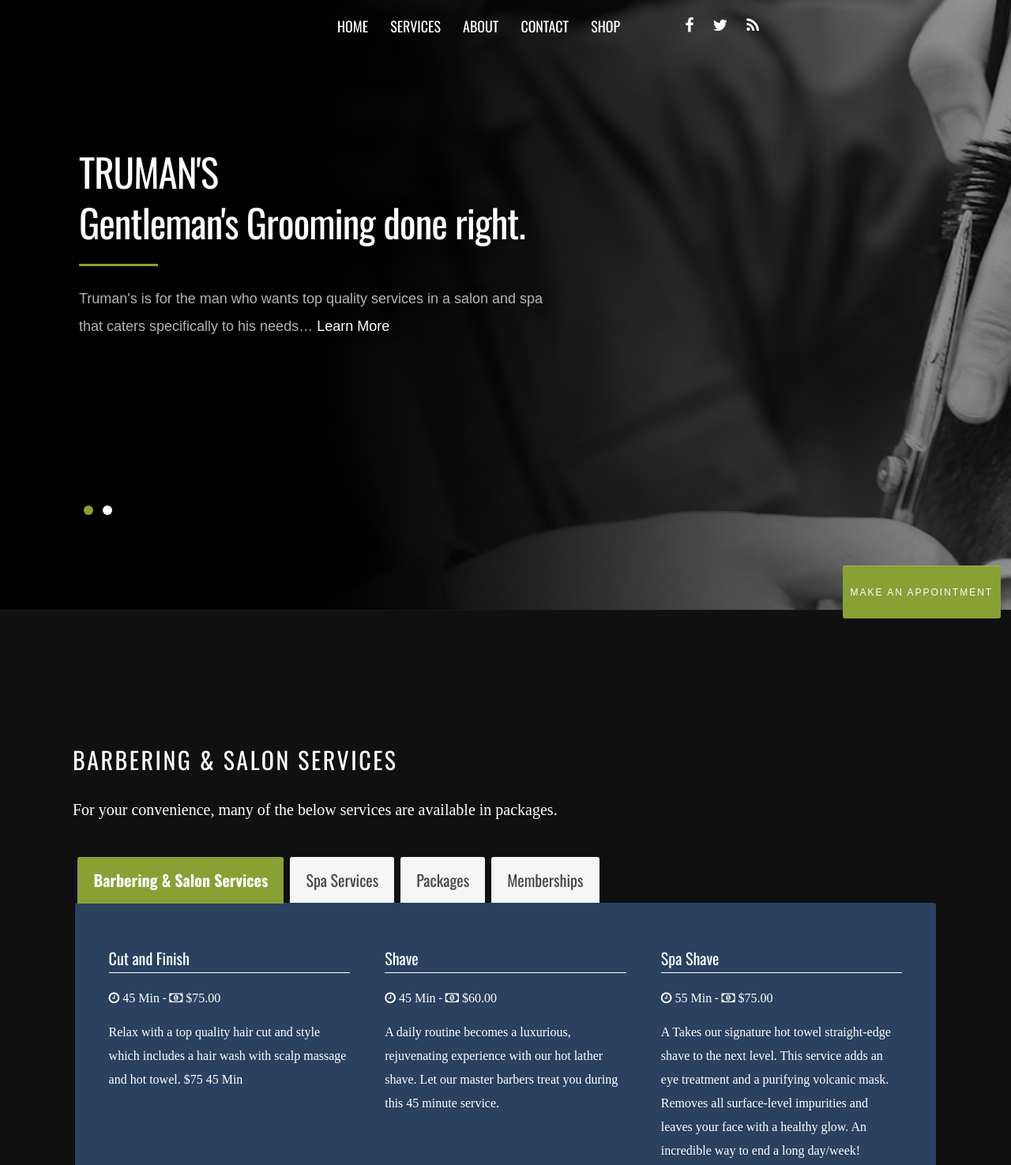
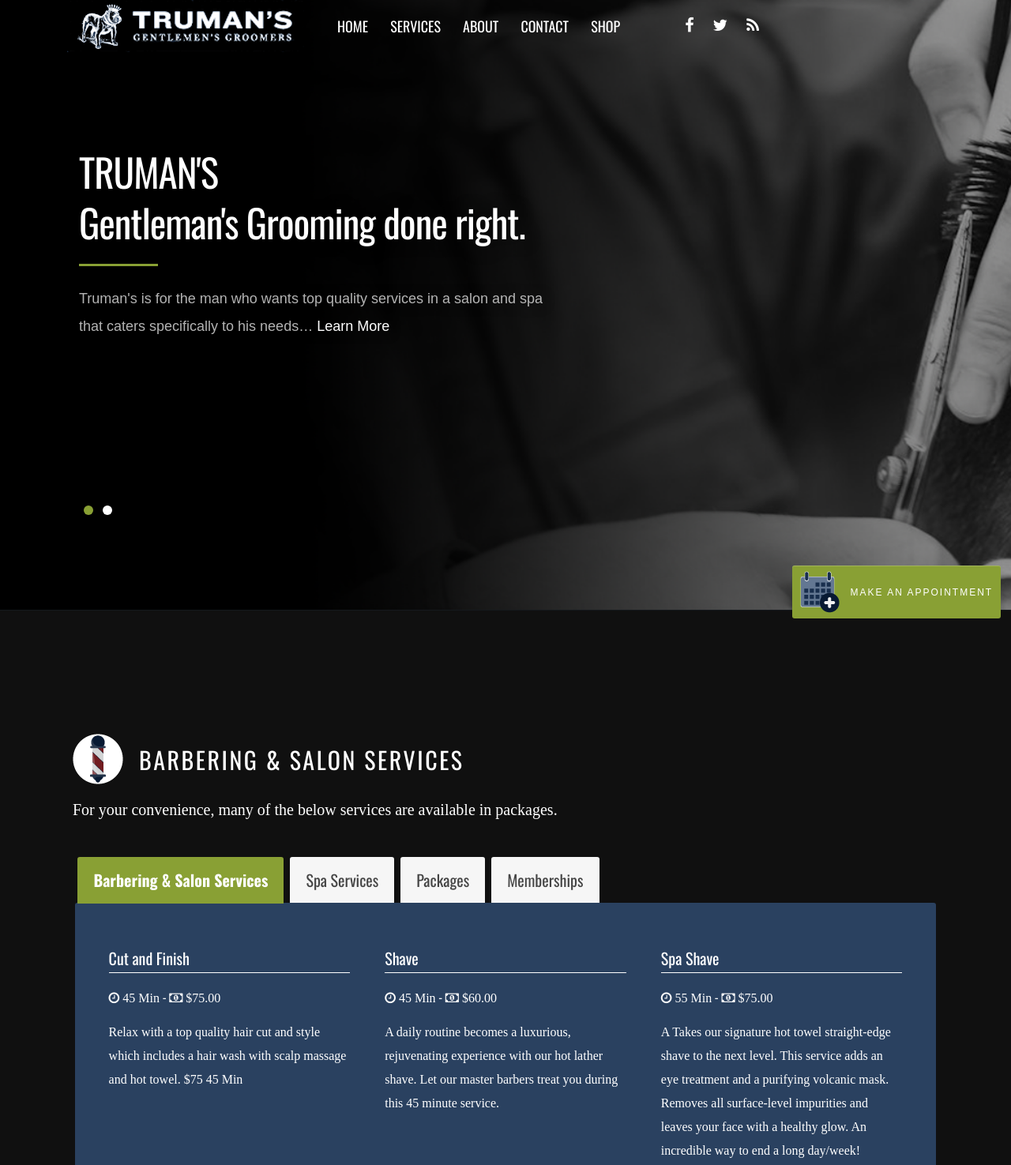
Before and after one commit to johngarcia9110/trumans-redesign, a plain HTML site: page index.html in a window 1280 px wide. Shown: the top 1475 px of the page at 79% size. Drawn offline with nearby package versions, Linux system fonts and the light colour scheme; a web font is replaced by a local one.

Commit message:
adjusted image links and removed shop href

```diff
--- a/index.html
+++ b/index.html
@@ -49,7 +49,7 @@
         <div class="row">
 
             <div class="logo">
-                <a href="index.html"><img src="../Truemans/images/trumans-logo.png" alt=""></a>
+                <a href="index.html"><img src="images/trumans-logo.png" alt=""></a>
             </div>
 
             <nav id="nav-wrap">
@@ -66,7 +66,7 @@
                     <li><a class="smoothscroll" href="#services">Services</a></li>
                     <li><a class="smoothscroll" href="#about">About</a></li>
                     <li><a class="smoothscroll" href="#contact">Contact</a></li>
-                    <li><a href="../Truemans/shop.html">Shop</a></li>
+                    <li><a href="#">Shop</a></li>
                 </ul>
                 <!-- end #nav -->
 
@@ -127,7 +127,7 @@
         <!-- end row -->
         <div id="more">
             <div class="item-wrap">
-                <a href="#modal-appt"><img src="../Truemans/images/Appt-Icon.png" alt="">
+                <a href="#modal-appt"><img src="images/Appt-Icon.png" alt="">
                     <p>Make An Appointment</p>
                 </a>
             </div>
@@ -290,7 +290,7 @@
         <div class="row section-head">
 
             <div class="twelve columns">
-                <img class="sectionImg" src="../Truemans/images/Bshop-pillar-icon.png" alt="">
+                <img class="sectionImg" src="images/Bshop-pillar-icon.png" alt="">
                 <h1>Barbering &amp; Salon Services</h1>
                 <p>For your convenience, many of the below services are available in packages.</p>
 
@@ -742,7 +742,7 @@
         <div class="row section-head">
 
             <div class="twelve columns">
-                <img class="sectionImg" src="../Truemans/images/Bshop-pillar-icon.png" alt="">
+                <img class="sectionImg" src="images/Bshop-pillar-icon.png" alt="">
                 <h1>About Us</h1>
 
                 <p>Truman’s Gentleman’s Groomers was created by three mainstream professional men who grew tired of going to female-centric salons in search of a worthy haircut. They wanted classic services like shaves, shoe shines, and massage at a place where the client was the most important person in the room and the service was provided without an attitude.Their collective vision bred an entirely novel grooming experience. The Truman's client can expect to be treated to exceptional service, complimentary beverages, and beyond all, quality care.
@@ -853,7 +853,7 @@
 
             <div class="twelve columns">
 
-                <img class="sectionImg" src="../Truemans/images/Bshop-pillar-icon.png" alt="">
+                <img class="sectionImg" src="images/Bshop-pillar-icon.png" alt="">
 
                 <h1>Get In Touch With Us</h1>
 
@@ -981,7 +981,7 @@
                 <div class="info">
 
                     <div>
-                        <img src="../Truemans/images/trumans-logo.png" alt="">
+                        <img src="images/trumans-logo.png" alt="">
                         <p>Concept created by:</p><a href="http://johnbgarcia.com">johnbgarcia.com</a>
                     </div>
                 </div>
@@ -1003,7 +1003,7 @@
     <!-- end footer -->
 
     <div id="preloader">
-        <div id="loader"> <img src="../Truemans/images/Scissors-icon.png" alt=""></div>
+        <div id="loader"> <img src="images/Scissors-icon.png" alt=""></div>
         <div id="loader-txt">
             <h1>TRUMAN'S</h1>
             <p>Gentleman's Groomers</p>
```
